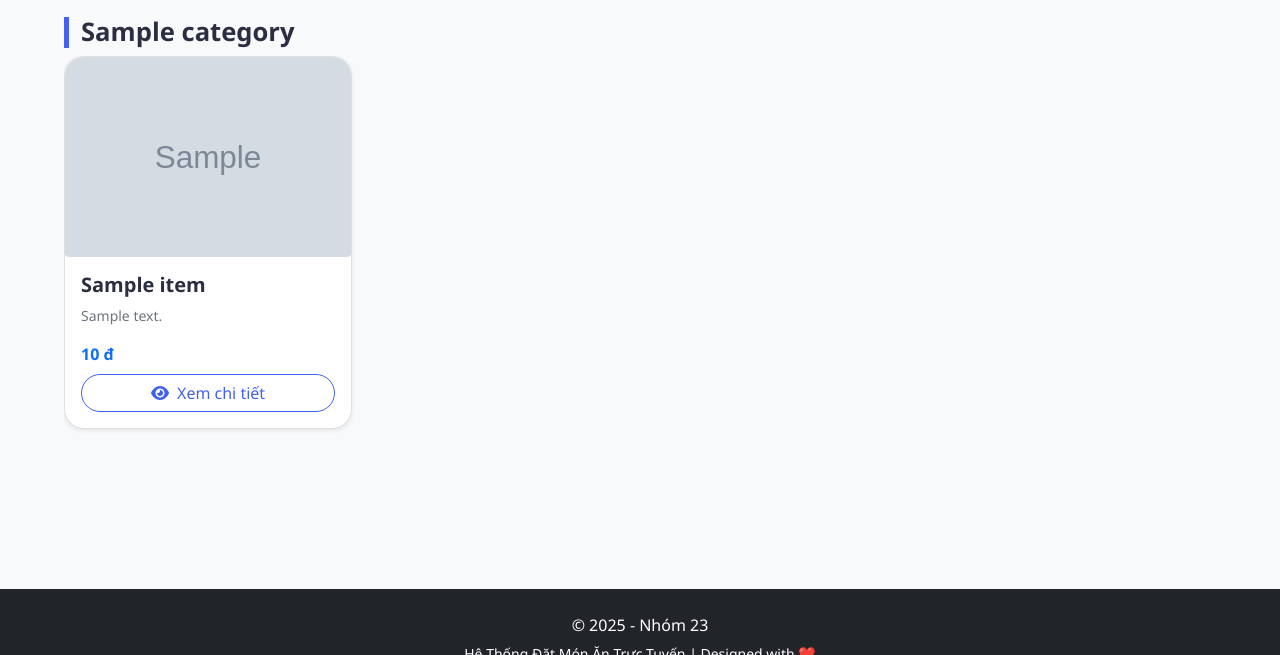
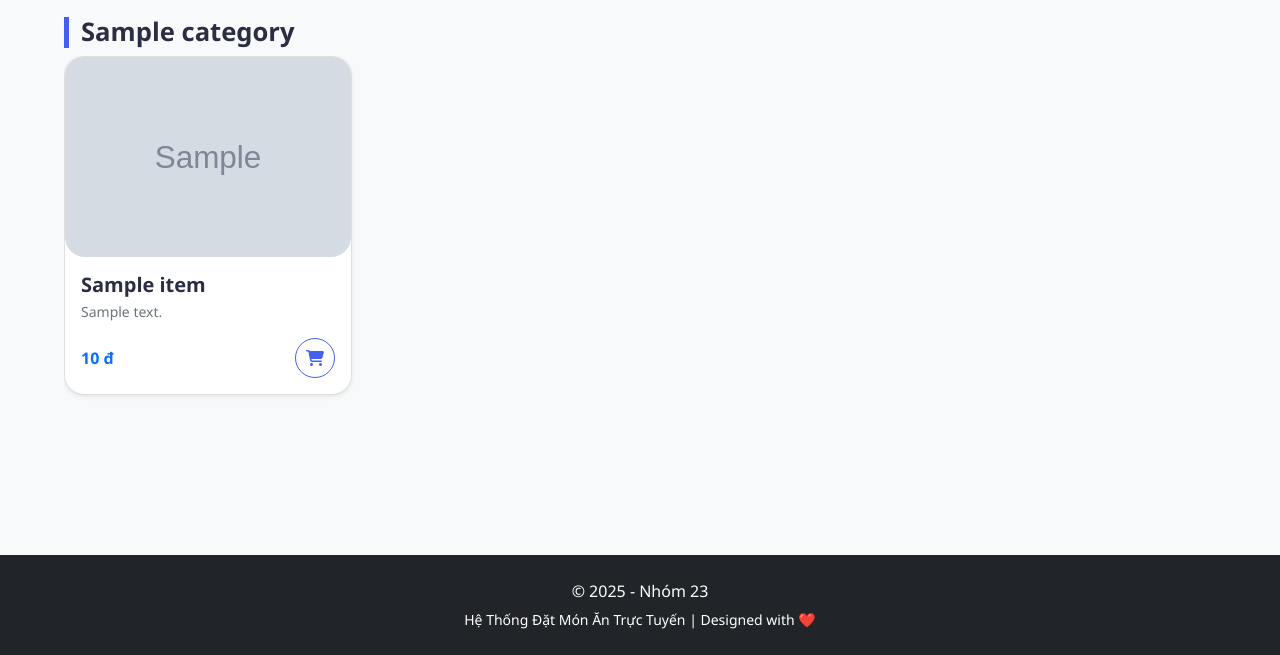
Before and after one commit to lybuida/Ordering_Food_App, a Flask app: page /customer/restaurant/1 in a window 1280 px wide. Shown: the part 762-1417 px from the top of the page. Run offline with Flask 3, Linux system fonts and the light colour scheme; a user stored in the database is signed in; tables that the repository leaves empty hold one stand-in row (values such as "Sample post"); grey boxes marked "Sample" are stand-in pictures.

Commit message:
DDATT - update 3.3.1.3 nut gio hang - Ly

```diff
--- a/OrderingFoodApp/routes/customer.py
+++ b/OrderingFoodApp/routes/customer.py
@@ -181,6 +181,19 @@ def cart():
     cart = cart_dao.init_cart()
 
     if request.method == 'POST':
+        action = request.form.get('action')
+        item_id = request.form.get('item_id')
+        qty = request.form.get('quantity', 1, type=int)
+
+        # AJAX?
+        if request.headers.get('X-Requested-With') == 'XMLHttpRequest':
+            new_cart = cart_dao.update_cart(action, item_id, qty)
+            menu_item = MenuItem.query.get(int(item_id))
+            quantity = new_cart.get(str(item_id), 0)
+            subtotal = float(menu_item.price) * quantity
+            return jsonify({'quantity': quantity, 'subtotal': subtotal})
+
+    if request.method == 'POST':
         action  = request.form.get('action')
         item_id = request.form.get('item_id')
         if not item_id:
--- a/OrderingFoodApp/static/css/customer/restaurant_detail.css
+++ b/OrderingFoodApp/static/css/customer/restaurant_detail.css
@@ -172,3 +172,72 @@ body {
 .review-item {
   transition: var(--transition);
 }
+
+/* Nút tròn giỏ hàng */
+.btn-circle {
+  width: 40px;
+  height: 40px;
+  border-radius: 50%;
+  background: #fff;
+  color: var(--primary-color);
+  border: 1px solid var(--primary-color);
+  display: inline-flex;
+  align-items: center;
+  justify-content: center;
+  transition: var(--transition);
+}
+
+/* Hover */
+.btn-circle:hover {
+  background: var(--accent-color);
+  color: #fff;
+  border-color: var(--accent-color);
+}
+
+/* Khi đã thêm vào giỏ hàng */
+.btn-circle.added {
+  background: linear-gradient(135deg, var(--primary-color), var(--accent-color));
+  color: #fff;
+  border: none;
+  box-shadow: 0 4px 12px rgba(0,0,0,0.1);
+}
+
+
+/* nhỏ gọn cho +1 */
+.pop-up-plus {
+  position: absolute;
+  font-size: .9rem;
+  color: var(--success-color);
+  font-weight: bold;
+  animation: popUp 0.8s forwards;
+  pointer-events: none;
+}
+
+@keyframes popUp {
+  0%   { opacity: 1; transform: translateY(0) scale(1); }
+  100% { opacity: 0; transform: translateY(-30px) scale(1.4); }
+}
+
+/* khi button được click */
+.btn-circle.added {
+  background: linear-gradient(135deg, var(--primary-color), var(--accent-color));
+  color: #fff;
+}
+
+.btn-circle:focus {
+  outline: none !important;
+  box-shadow: none !important;
+}
+
+/* Cho link bọc toàn card */
+.card-link {
+  display: block;          /* để a phủ hết chiều ngang */
+  color: inherit;          /* giữ màu chữ gốc */
+}
+.card-link:hover .card {
+  transform: translateY(-4px) scale(1.01);
+}
+/* bỏ gạch chân */
+.card-link, .card-link:hover {
+  text-decoration: none;
+}
--- a/OrderingFoodApp/templates/customer/restaurant_detail.html
+++ b/OrderingFoodApp/templates/customer/restaurant_detail.html
@@ -64,6 +64,7 @@
 
 
     <!-- Thực đơn nhóm theo loại (Slider ngang) -->
+    <!-- Trong file: templates/customer/restaurant_detail.html -->
     {% for category in restaurant.menu_items|groupby('category.name') %}
     <div class="mb-5">
         <div class="d-flex justify-content-between align-items-center mb-2">
@@ -80,25 +81,37 @@
             </div>
         </div>
 
-        <div class="d-flex overflow-hidden" id="slider-{{ loop.index }}" style="scroll-behavior: smooth;">
+        <div id="slider-{{ loop.index }}" class="d-flex overflow-hidden">
             {% for item in category.list %}
             <div class="col-lg-3 col-md-4 col-sm-6 mb-4">
-                <div class="card h-100 shadow-sm">
+                <div class="card h-100 shadow-sm d-flex flex-column">
+
+                    <!-- Link toàn bộ card (click bất kỳ vào card sẽ vào detail) -->
+                    <a href="{{ url_for('customer.view_menu_item', menu_item_id=item.id) }}"
+                       class="text-decoration-none text-reset flex-grow-1">
                         <img src="{{ item.image_url or 'https://via.placeholder.com/400x300?text=Món+Ăn' }}"
-                         class="card-img-top rounded" alt="{{ item.name }}">
-                    <div class="card-body d-flex flex-column">
-                        <h5 class="card-title fw-bold">{{ item.name }}</h5>
-                        <p class="card-text text-muted small">{{ item.description|truncate(60) }}</p>
-                        <p class="fw-bold text-primary mb-2">{{ "{:,.0f} đ".format(item.price) }}</p>
-                        <a href="{{ url_for('customer.view_menu_item', menu_item_id=item.id) }}"
-                           class="btn btn-outline-primary rounded-pill mt-auto">
-                            <i class="fas fa-eye me-1"></i> Xem chi tiết
+                             class="card-img-top rounded-top" alt="{{ item.name }}">
+                        <div class="card-body">
+                            <h5 class="card-title fw-bold mb-1">{{ item.name }}</h5>
+                            <p class="card-text text-muted small mb-3">{{ item.description|truncate(60) }}</p>
+
+                            <!-- price + cart button cùng 1 hàng -->
+                            <div class="d-flex align-items-center justify-content-between">
+                                <span class="fw-bold text-primary">{{ "{:,.0f} đ".format(item.price) }}</span>
+                                <!-- placeholder để căn lề phải, nhưng nhấn trên icon sẽ stopPropagation -->
+                                <button type="button"
+                                        class="btn btn-circle btn-addcart"
+                                        data-id="{{ item.id }}"
+                                        onclick="event.stopPropagation();">
+                                    <i class="fas fa-shopping-cart"></i>
+                                </button>
+                            </div>
+                        </div>
                     </a>
-                    </div>
+
                 </div>
             </div>
             {% endfor %}
-
         </div>
     </div>
     {% endfor %}
--- a/requirements.txt
+++ b/requirements.txt
@@ -1,12 +1,15 @@
 alembic==1.16.2
 bcrypt==4.1.2
 blinker==1.9.0
+cffi==1.17.1
 click==8.2.1
 colorama==0.4.6
+cryptography==45.0.5
 dnspython==2.7.0
 email_validator==2.1.1
 Faker==37.4.0
 Flask==3.0.3
+Flask-Admin==1.6.1
 Flask-Login==0.6.3
 Flask-Migrate==4.0.5
 Flask-SQLAlchemy==3.1.1
@@ -17,6 +20,7 @@ itsdangerous==2.2.0
 Jinja2==3.1.6
 Mako==1.3.10
 MarkupSafe==3.0.2
+pycparser==2.22
 PyMySQL==1.1.0
 python-dotenv==1.0.1
 SQLAlchemy==2.0.41
```
Also changed, not shown: OrderingFoodApp/static/js/customer/restaurant_detail.js (+110 -0 lines). Lines whose indentation alone changed are shown as unchanged.
